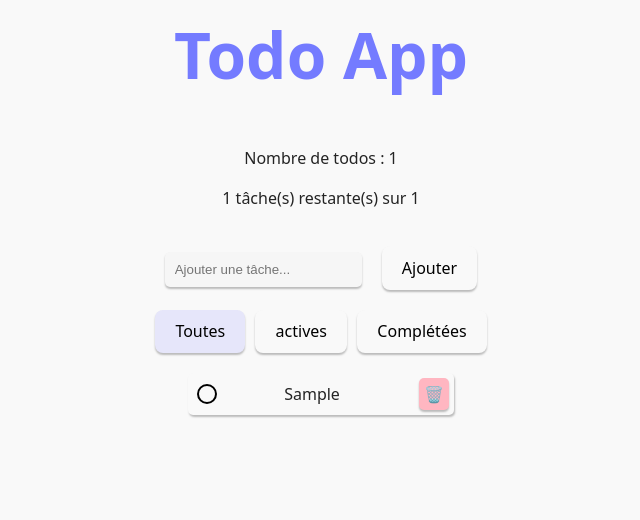
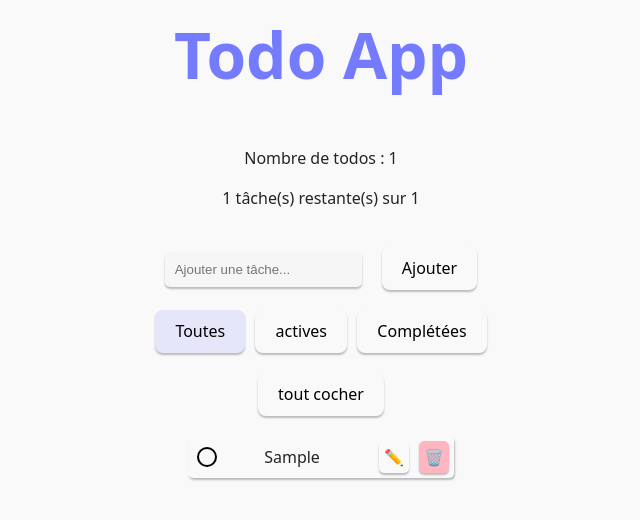
Before and after one commit to YannG75/TodoApp-React, a React (Vite) app: page / in a window 1280 px wide. Both pictures are taken after typing "Sample" into the empty fields and a click on the button "Ajouter". Shown: the top 520 px of the page, without its empty margins (319-959 px from the left). Built offline with nearby package versions, Linux system fonts and the light colour scheme.

Commit message:
Implement drag-and-drop functionality for todo items and add edit feature + Complet all task button and delete all completed task button

```diff
--- a/package.json
+++ b/package.json
@@ -10,6 +10,9 @@
     "preview": "vite preview"
   },
   "dependencies": {
+    "@dnd-kit/core": "^6.3.1",
+    "@dnd-kit/sortable": "^10.0.0",
+    "@dnd-kit/utilities": "^3.2.2",
     "react": "^19.1.1",
     "react-dom": "^19.1.1"
   },
--- a/src/App.css
+++ b/src/App.css
@@ -7,7 +7,7 @@
     background-color: #f9f9f9;
     color: #242424;
     width: 100vw;
-    height: 100vh;
+    min-height: 100vh;
     display: flex;
     flex-direction: column;
     align-items: center;
@@ -79,6 +79,11 @@ input[type="checkbox"]:checked:before {
     border-radius: 5px;
     padding: 5px;
 }
+.edit {
+    border: none;
+    border-radius: 5px;
+    padding: 5px;
+}
 
 @media (max-width: 1024px) {
     h1 {
--- a/src/App.jsx
+++ b/src/App.jsx
@@ -1,9 +1,26 @@
-import { useState, useEffect } from 'react'
+import {useState, useEffect} from 'react'
 import './App.css'
 import TodoList from "./components/TodoList.jsx";
 import TodoForm from "./components/TodoForm.jsx";
+import {DndContext, closestCenter, MouseSensor, TouchSensor, useSensor, useSensors} from "@dnd-kit/core";
+import {arrayMove} from "@dnd-kit/sortable";
 
 function App() {
+    const mouseSensor = useSensor(MouseSensor, {
+        // Require the mouse to move by 10 pixels before activating
+        activationConstraint: {
+            distance: 10,
+        },
+    });
+    const touchSensor = useSensor(TouchSensor, {
+        // Press delay of 250ms, with tolerance of 5px of movement
+        activationConstraint: {
+            delay: 250,
+            tolerance: 5,
+        },
+    });
+    const sensors = useSensors(mouseSensor, touchSensor);
+
     const [todos, setTodos] = useState(() => {
         // Fonction d'initialisation (elle ne s'exécute qu'une seule fois)
         const savedTodos = localStorage.getItem('todos')
@@ -19,7 +36,7 @@ function App() {
         localStorage.setItem('todos', JSON.stringify(todos))
     }, [todos])
 
-    function handleSubmit(e) {
+    const handleSubmit = (e) => {
         e.preventDefault()
         if (!inputValue) return
 
@@ -35,13 +52,39 @@ function App() {
     }
 
 
-    function toggleComplete(id) {
+    const toggleComplete = (id) => {
         console.log("toggle")
-       setTodos(todos.map(todo => todo.id === id ? {...todo, isCompleted: !todo.isCompleted}: todo))
+        setTodos(todos.map(todo => todo.id === id ? {...todo, isCompleted: !todo.isCompleted} : todo))
     }
 
-    function handleDelete(id) {
+    const handleDelete = (id) => {
         setTodos(todos.filter(todo => todo.id !== id))
+    }
+
+    const handleEdit = (id, todoText) => {
+        setTodos(todos.map(todo => todo.id === id ? {...todo, text: todoText} : todo))
+    }
+
+    const handleClearCompleted = () => {
+        setTodos(todos.filter(todo => !todo.isCompleted))
+    }
+
+    const toggleAll = () => {
+        const allCompleted = todos.every(todo => todo.isCompleted)
+        setTodos(todos.map(todo => ({...todo, isCompleted: !allCompleted})))
+    }
+
+    const handleDragEnd = (event) => {
+        const {active, over} = event
+
+        if (active.id === over.id) return
+
+        setTodos(todos => {
+            const oldIndex = todos.findIndex(todo => todo.id === active.id)
+            const newIndex = todos.findIndex(todo => todo.id === over.id)
+
+            return arrayMove(todos, oldIndex, newIndex)
+        })
     }
 
     const getFilteredTodos = () => {
@@ -66,18 +109,41 @@ function App() {
                     inputValue={inputValue}
                     setInputValue={setInputValue}
                 />
-          <section >
-              <article style={{ display: 'flex', gap: '10px', alignItems: 'center', justifyContent: 'space-around'}}>
-                  <button style={{backgroundColor: filter === 'all' ? 'lavender' : '#f9f9f9' }} onClick={() => setFilter('all')}>Toutes</button>
-                  <button style={{backgroundColor: filter === 'active' ? 'lavender' : '#f9f9f9' }} onClick={() => setFilter('active')}>actives</button>
-                  <button style={{backgroundColor: filter === 'completed' ? 'lavender' : '#f9f9f9' }} onClick={() => setFilter('completed')}>Complétées</button>
+                <section>
+                    <article
+                        style={{display: 'flex', gap: '10px', alignItems: 'center', justifyContent: 'space-around'}}>
+                        <button style={{backgroundColor: filter === 'all' ? 'lavender' : '#f9f9f9'}}
+                                onClick={() => setFilter('all')}>Toutes
+                        </button>
+                        <button style={{backgroundColor: filter === 'active' ? 'lavender' : '#f9f9f9'}}
+                                onClick={() => setFilter('active')}>actives
+                        </button>
+                        <button style={{backgroundColor: filter === 'completed' ? 'lavender' : '#f9f9f9'}}
+                                onClick={() => setFilter('completed')}>Complétées
+                        </button>
                     </article>
                 </section>
+                <article style={{display: 'flex', gap: '10px', alignItems: 'center', justifyContent: 'space-around'}}>
+                    {todos.length !== 0 && <button
+                        onClick={toggleAll}>
+                        {todos.every(t => t.isCompleted) ? "tout Décocher" : "tout cocher"}
+                    </button>
+                    }
+                    {todos.some(todo => todo.isCompleted) &&
+                        <button onClick={handleClearCompleted}>Supprimer les tâches complétées</button>}
+                </article>
+                <DndContext
+                collisionDetection={closestCenter}
+                sensors={sensors}
+                onDragEnd={handleDragEnd}
+                >
                     <TodoList
-              filteredTodos={filteredTodos}
+                        todos={filteredTodos}
                         toggleComplete={toggleComplete}
                         handleDelete={handleDelete}
+                        handleEdit={handleEdit}
                     />
+                </DndContext>
             </div>
         </>
     )
--- a/src/components/TodoItem.jsx
+++ b/src/components/TodoItem.jsx
@@ -1,10 +1,70 @@
-function TodoItem({todo, toggleComplete, handleDelete}) {
+import {useState} from 'react'
+import {useSortable} from '@dnd-kit/sortable'
+import {CSS} from '@dnd-kit/utilities'
+
+function TodoItem({todo, toggleComplete, handleDelete, handleEdit}) {
+    // Hook pour le drag and drop
+    const {
+        attributes,
+        listeners,
+        setNodeRef,
+        transform,
+        transition,
+        isDragging
+    } = useSortable({id: todo.id})
+
+    const [canEdit, setCanEdit] = useState(false);
+    const [todoText, setTodoText] = useState(todo.text.toString());
+
+    // Style pour le drag & drop
+    const style = {
+        transform: CSS.Transform.toString(transform),
+        transition,
+        opacity: isDragging ? 0.5 : 1,
+        backgroundColor: todo.isCompleted ? 'lavender' : '#f9f9f9',
+        cursor: canEdit ? 'text' : 'grab'  // Change le curseur
+    }
+
+    const inputBlured = () => {
+        if (todoText.trim() === "") {
+            setCanEdit(false);
+            setTodoText(todo.text);
+            return;
+        }
+        handleEdit(todo.id, todoText);
+        setCanEdit(false);
+    }
+
     return (
-        <div className="todo"
-             style={todo.isCompleted ? {backgroundColor: 'lavender'} : {backgroundColor: '#f9f9f9'}}>
+        <div
+            ref={setNodeRef}
+            className="todo"
+            style={style}
+            {...attributes}
+            {...listeners}
+        >
             <input type="checkbox" checked={todo.isCompleted} onChange={() => toggleComplete(todo.id)}/>
-            <p style={{margin: '0 15px 0 0'}}>{todo.text}</p>
+            {
+                canEdit ? (
+                    <input
+                        type="text"
+                        autoFocus
+                        value={todoText}
+                        onChange={(e) => setTodoText(e.target.value)}
+                        onBlur={inputBlured}
+                        onKeyDown={(e) => {
+                            if (e.key === 'Enter') inputBlured()
+                            if (e.key === 'Escape') {
+                                setCanEdit(false)
+                                setTodoText(todo.text)
+                            }
+                        }}
+                    />
+                ) : (<p style={{margin: '0 15px 0 0', width: '50%'}}>{todo.text}</p>)
+            }
+
             <article style={{display: 'flex', gap: '10px', alignItems: 'center'}}>
+                {!canEdit && <button className="edit" onClick={() => setCanEdit(!canEdit)}>✏️️</button>}
                 <button className="del" onClick={() => handleDelete(todo.id)}>🗑️</button>
             </article>
         </div>
--- a/src/components/TodoList.jsx
+++ b/src/components/TodoList.jsx
@@ -1,14 +1,26 @@
 import TodoItem from "./TodoItem";
-function TodoList({filteredTodos, toggleComplete, handleDelete}) {
+import {SortableContext, verticalListSortingStrategy} from "@dnd-kit/sortable";
+
+function TodoList({todos, toggleComplete, handleDelete, handleEdit}) {
     return (
-        filteredTodos.map((todo) => (
+        <SortableContext
+            items={todos.map(t => t.id)}
+            strategy={verticalListSortingStrategy}
+        >
+            <div style={{marginBottom: '20px', display: 'flex', flexDirection: 'column', gap: '10px'}}>
+                {todos.map((todo) => (
                     <TodoItem
                         key={todo.id}
                         todo={todo}
                         toggleComplete={toggleComplete}
                         handleDelete={handleDelete}
+                        handleEdit={handleEdit}
                     />
-        ))
+                ))}
+            </div>
+        </SortableContext>
+
+
     )
 }
 
```
Also changed, not shown: screenshot.png (added), 1 other file (tests, documents, lock files or other folders). Lines whose indentation alone changed are shown as unchanged.
